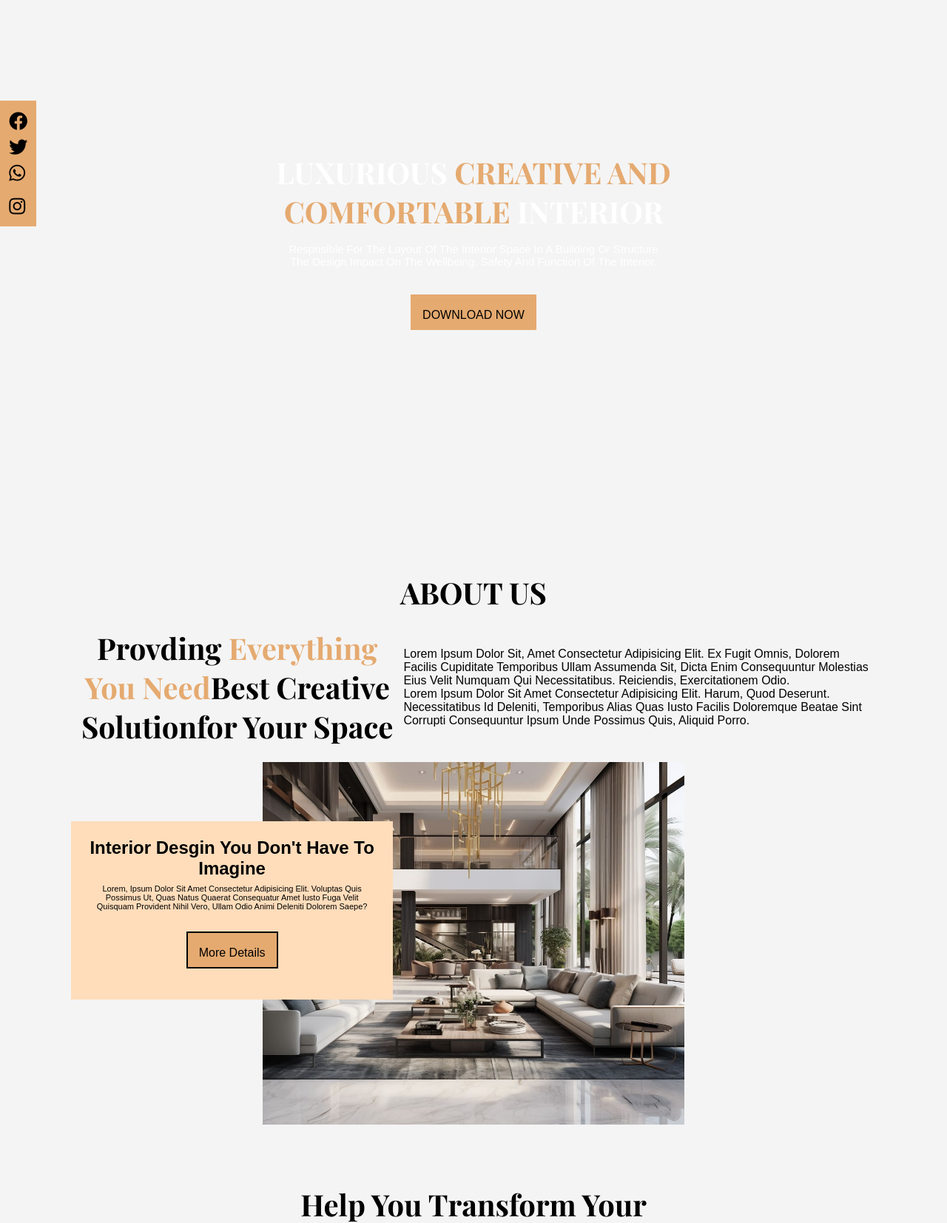
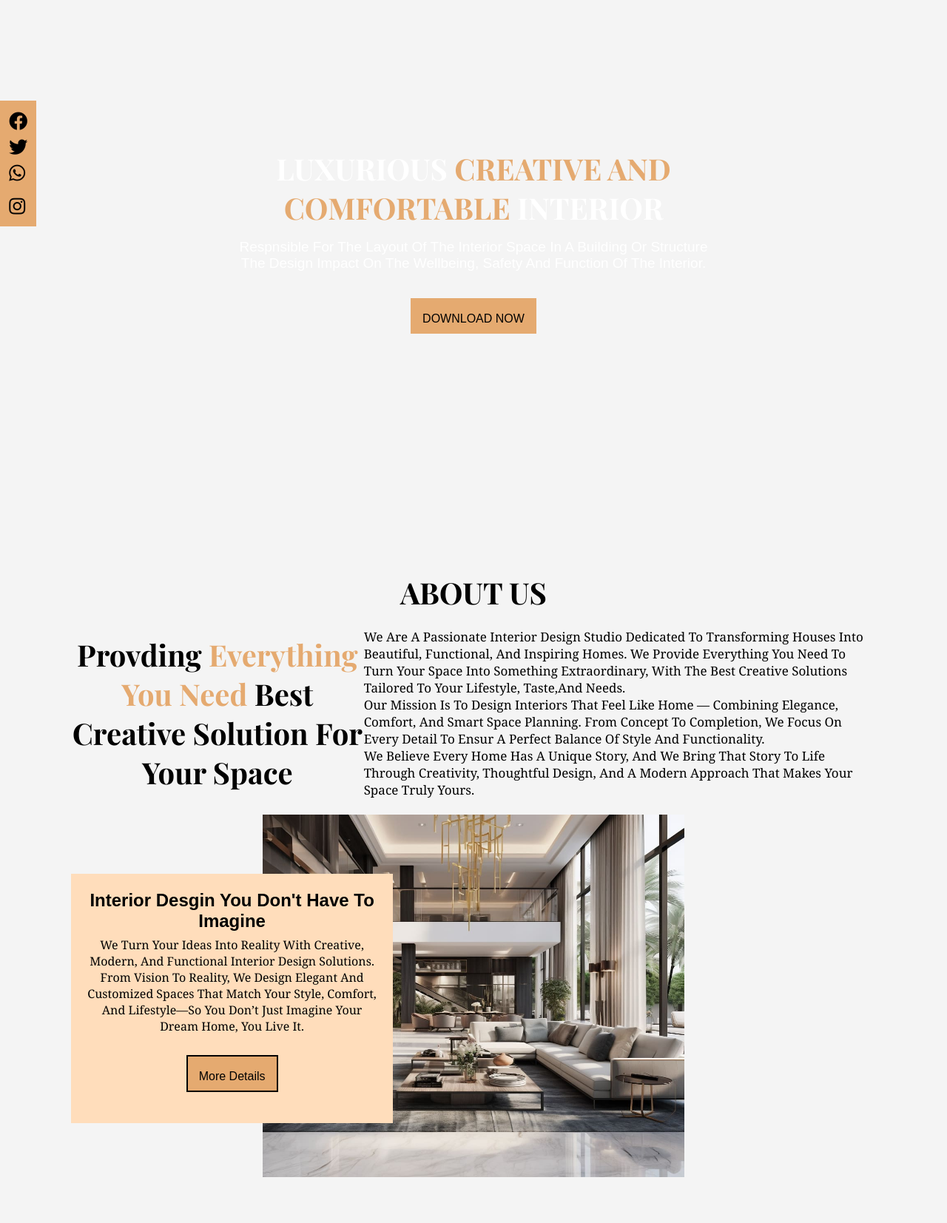
Before and after one commit to DikshaDubey-595/House-interior-design, a Flask app: page / in a window 1280 px wide. Shown: the part 64-1717 px from the top of the page at 74% size. Run offline with Flask 3, Linux system fonts and the light colour scheme; some libraries are stand-ins or nearby versions; some web fonts are replaced.

Commit message:
Updated website content

```diff
--- a/static/style.css
+++ b/static/style.css
@@ -87,7 +87,7 @@ color: aliceblue;
 
 }
 .para{
-    font-size: 15px;
+    font-size: 19px;
 padding: 16px 0;
 text-align: center;
 }
@@ -153,8 +153,15 @@ transform: scale(1,1.3);
     justify-content: space-around;
     padding: 2% 0;
 }
-.sub_heading h1 .sub_heading p{
-    width: 50%;
+.sub_heading h1{
+    width: 40%;
+}
+
+.sub_heading p{
+    width: 70%;
+    font-size: 17px;
+    font-family: Georgia, 'Times New Roman', Times, serif;
+
 }
 .box{
     position: relative;
@@ -167,8 +174,10 @@ transform: scale(1,1.3);
     top: 5em;
 }
 .A_box p{
-    font-size: 11px;
+    font-size: 16px;
     padding: 2% 0;
+    font-family: Georgia, 'Times New Roman', Times, serif;
+
 }
 .btn1{
     border: 2px solid #000;
@@ -194,7 +203,8 @@ width: 100%;
     padding: 2% 0;
 }
 .boxes p{
-    font-size: 15px;
+    font-size: 16px;
+    font-family: Georgia, 'Times New Roman', Times, serif;
     text-align: left;
      padding: 2% 0;
 
--- a/templates/index.html
+++ b/templates/index.html
@@ -47,23 +47,26 @@
     <section class="sec " id="ABOUT">
         <h1 class="heading">ABOUT US</h1>
         <div class="sub_heading">
-            <h1 class="heading">provding <span>everything you need</span>Best creative solutionfor your space</h1>
+            <h1 class="heading">provding <span>everything you need</span> Best creative solution for your space</h1><br>
             <p>
-                Lorem ipsum dolor sit, amet consectetur adipisicing elit. Ex fugit omnis, dolorem facilis
-                 cupiditate temporibus ullam assumenda sit, dicta enim consequuntur molestias eius velit
-                 numquam qui necessitatibus. Reiciendis, exercitationem odio.<br> Lorem ipsum dolor sit
-                 amet consectetur adipisicing elit. Harum, quod deserunt. Necessitatibus id deleniti,
-                  temporibus alias quas iusto facilis doloremque beatae sint corrupti consequuntur ipsum
-                   unde possimus quis, aliquid porro.
+               We are a passionate interior design studio dedicated to transforming houses into beautiful,
+            functional, and inspiring homes. We provide everything you need to turn your space into
+            something extraordinary, with the best creative solutions tailored to your lifestyle,
+            taste,and needs.<br>
+                Our mission is to design interiors that feel like home — combining elegance, comfort,
+                 and smart space planning. From concept to completion, we focus on every detail to
+                 ensur a perfect balance of style and functionality.<br>
+                 We believe every home has a unique story, and we bring that story to life through
+                 creativity, thoughtful design, and a modern approach that makes your space truly yours.
             </p>
         </div>
         <div class="box">
             <div class="A_box">
                <h1> interior desgin you don't have to imagine</h1>
                <p>
-                Lorem, ipsum dolor sit amet consectetur adipisicing elit. Voluptas quis possimus ut,
-                 quas natus quaerat consequatur amet iusto fuga velit quisquam provident nihil vero,
-                  ullam odio animi deleniti dolorem saepe?
+                We turn your ideas into reality with creative, modern, and functional interior design
+                solutions. From vision to reality, we design elegant and customized spaces that match
+                 your style, comfort, and lifestyle—so you don’t just imagine your dream home, you live it.
                </p>
                <button class="btn btn1">More Details</button>
             </div>
@@ -77,25 +80,19 @@
             <div class="boxes">
                 <img src="{{ url_for('static', filename='img/img3.jpg') }}" alt="" height="230px" width="20px">
                 <h1>interior design</h1>
-                <p> Lorem, ipsum dolor sit amet consectetur adipisicing elit. Aliquam at eum ex,
-                    quam commodi ipsa assumenda obcaecati! Quis iure consequuntur doloribus, iusto
-                    dolorum, debitis illo aliquam odit iste, nobis cupiditate!</p>
+                <p> We create beautiful, functional, and modern interiors that perfectly match your lifestyle and needs. Our designs turn your space into a comfortable and inspiring home.</p>
                     <a href="">learn more </a>
             </div>
             <div class="boxes">
                 <img src="{{ url_for('static', filename='img/img4.jpg') }}" alt="" height="230px" width="20px">
                 <h1>interior styling</h1>
-                <p> Lorem, ipsum dolor sit amet consectetur adipisicing elit. Aliquam at eum ex,
-                    quam commodi ipsa assumenda obcaecati! Quis iure consequuntur doloribus, iusto
-                    dolorum, debitis illo aliquam odit iste, nobis cupiditate!</p>
+                <p> We enhance your space with the right colors, furniture, and decor to give it a stylish and elegant look that feels warm and personalized.</p>
                     <a href="">learn more </a>
             </div>
             <div class="boxes">
                 <img src="{{ url_for('static', filename='img/img5.jpg') }}" alt="" height="230px" width="20px">
                 <h1>interior architecture</h1>
-                <p> Lorem, ipsum dolor sit amet consectetur adipisicing elit. Aliquam at eum ex,
-                    quam commodi ipsa assumenda obcaecati! Quis iure consequuntur doloribus, iusto
-                    dolorum, debitis illo aliquam odit iste, nobis cupiditate!</p>
+                <p> We enhance your space with the right colors, furniture, and decor to give it a stylish and elegant look that feels warm and personalized.</p>
                     <a href="">learn more </a>
             </div>
         </div>
```
